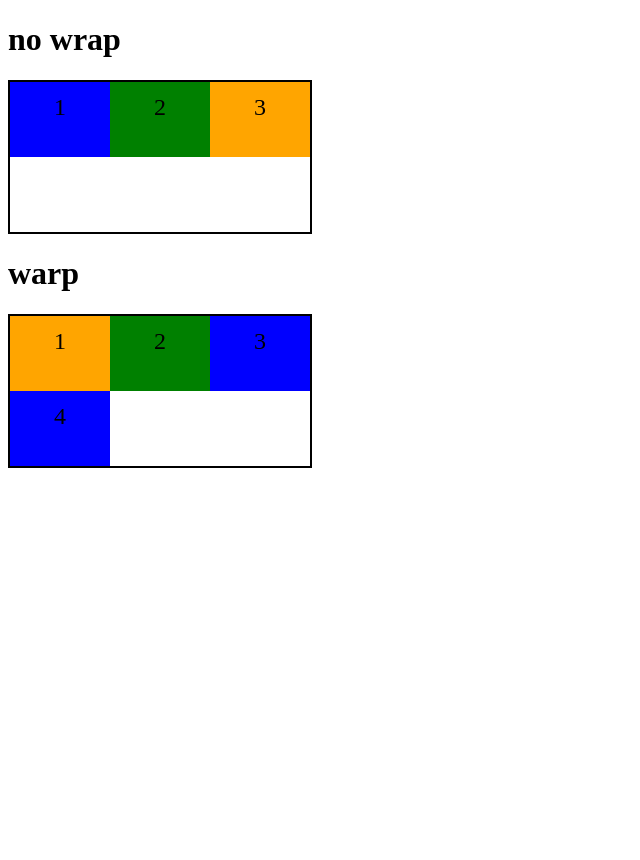
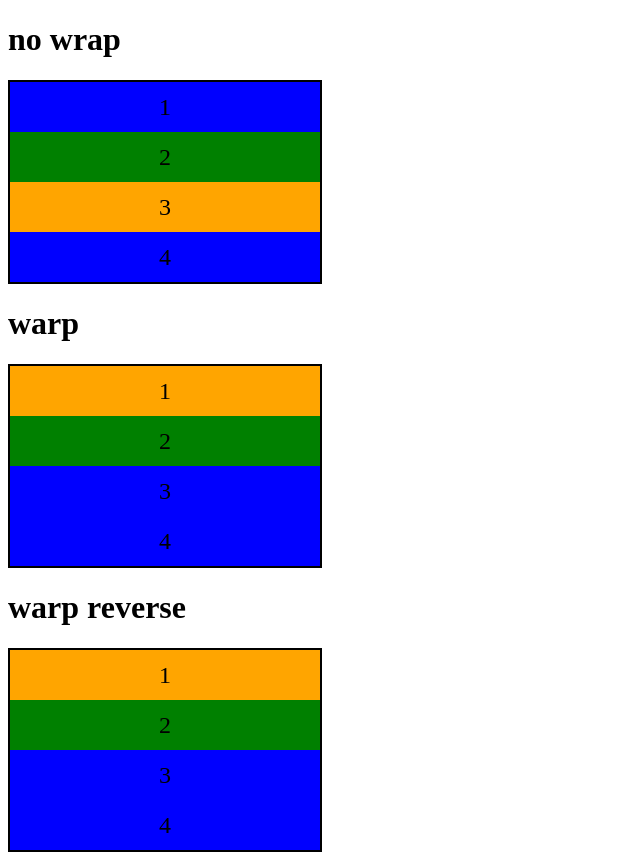
Before and after one commit to Celithoi/git-desafio-github, a plain HTML site: page BootCamp/Pratica_flex_warp/flex_warp.html in a window 1280 px wide. Shown: the whole page, without its empty margins (0-640 px from the left). Before the commit the page ends 800 px from the top, so only its background shows below. Drawn offline with Linux system fonts and the light colour scheme.

Commit message:
Update flex_warp.html
mais novidade css

```diff
--- a/BootCamp/Pratica_flex_warp/flex_warp.html
+++ b/BootCamp/Pratica_flex_warp/flex_warp.html
@@ -8,10 +8,21 @@
 <style>
 
     .flex-container{
+       /*
         display: flex;
         height: 150px;
         border: 2px solid black;
         max-width: 300px;
+        */
+
+        display: flex;
+        border: 2px solid black;
+        max-width: 310px;
+        flex-direction: column;
+
+        mudando isso eu teria uma função alinhada lateralmente.
+
+
     }
 
     .item{
@@ -29,6 +40,9 @@
 
     .wrap{
         flex-wrap: wrap;
+    }
+    .wrap-reverse{
+        flex-wrap: wrap-reverse;
     }
 
     .blue{
@@ -52,6 +66,7 @@
         <div class="item blue">1</div>
         <div class="item green">2</div>
         <div class="item orange">3</div>
+        <div class="item blue">4</div>
     </div>
 
     <h1>warp</h1>
@@ -63,7 +78,14 @@
         <div class="item blue">4</div>
     </div>
 
+    <h1>warp reverse</h1>
 
+    <div class="flex-container wrap-reverse">
+        <div class="item orange">1</div>
+        <div class="item green">2</div>
+        <div class="item blue">3</div>
+        <div class="item blue">4</div>
+    </div>
 
 </body>
 </html>
```
